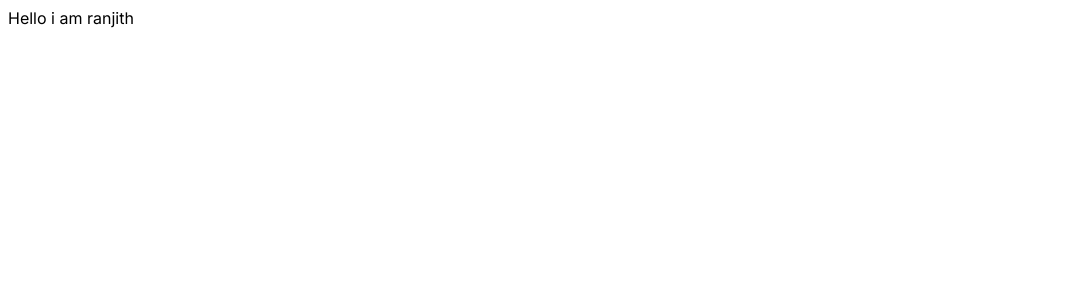
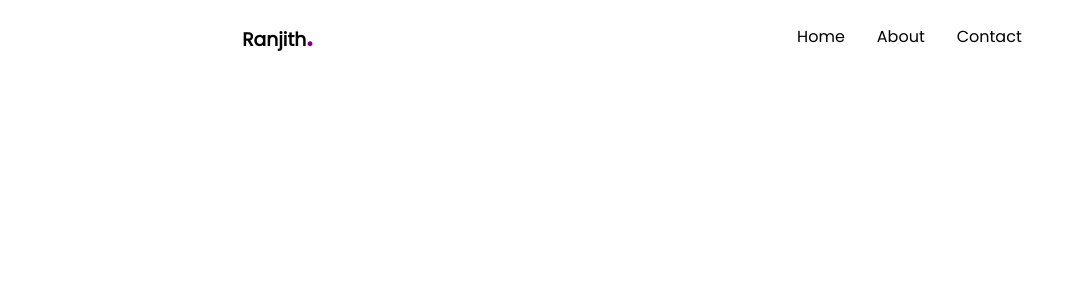
Before and after one commit to ranjithkumarr94/portfolio, a Next.js app: page / in a window 1280 px wide. Shown: the top 300 px of the page, without its empty margins (0-1076 px from the left). Built offline with nearby package versions, Linux system fonts and the light colour scheme.

Commit message:
feat: add navbar

```diff
--- a/package.json
+++ b/package.json
@@ -12,6 +12,7 @@
     "@emotion/react": "^11.11.4",
     "@emotion/styled": "^11.11.5",
     "@mui/material": "^5.16.0",
+    "@mui/system": "^5.16.0",
     "next": "14.2.3",
     "react": "^18",
     "react-dom": "^18"
--- a/src/app/components/NavBar/NavBar.tsx
+++ /dev/null
@@ -1,3 +0,0 @@
-export default function NavBar() {
-  return <>Hello i am ranjith</>;
-}
--- a/src/app/layout.tsx
+++ b/src/app/layout.tsx
@@ -1,9 +1,12 @@
 import type { Metadata } from "next";
+import { Poppins } from "next/font/google";
 
-import { Inter } from "next/font/google";
 import "./globals.css";
 
-const inter = Inter({ subsets: ["latin"] });
+const poppins = Poppins({
+  subsets: ["latin"],
+  weight: "400",
+});
 
 export const metadata: Metadata = {
   title: "Ranjith Kumar",
@@ -17,7 +20,7 @@ export default function RootLayout({
 }>) {
   return (
     <html lang="en">
-      <body className={inter.className}>{children}</body>
+      <body className={poppins.className}>{children}</body>
     </html>
   );
 }
--- a/src/app/page.tsx
+++ b/src/app/page.tsx
@@ -1,9 +1,13 @@
-import NavBar from "./components/NavBar/NavBar";
+"use client";
+
+import NavBar from "@/components/NavBar/NavBar";
+import { ThemeProvider } from "@mui/system";
+import { theme } from "./theme";
 
 export default function Home() {
   return (
-    <main>
+    <ThemeProvider theme={theme}>
       <NavBar />
-    </main>
+    </ThemeProvider>
   );
 }
--- /dev/null
+++ b/src/app/theme.ts
@@ -0,0 +1,7 @@
+import { createTheme } from "@mui/system";
+
+export const theme = createTheme({
+  typography: {
+    fontFamily: "poppins",
+  },
+});
--- /dev/null
+++ b/src/components/NavBar/NavBar.tsx
@@ -0,0 +1,26 @@
+import { Box, Link, Stack, Typography } from "@mui/material";
+
+import NavLinks from "../NavLinks/NavLinks";
+
+export default function NavBar() {
+  return (
+    <Box>
+      <Stack
+        direction="row"
+        sx={{ alignItems: "center", justifyContent: "space-around" }}
+      >
+        <Box>
+          <Typography variant="h3">
+            Ranjith<span style={{ color: "purple", fontSize: 30 }}>.</span>
+          </Typography>
+        </Box>
+        <Stack
+          direction="row"
+          sx={{ alignItems: "center", justifyContent: "space-between" }}
+        >
+          <NavLinks />
+        </Stack>
+      </Stack>
+    </Box>
+  );
+}
--- /dev/null
+++ b/src/components/NavLinks/NavLinks.tsx
@@ -0,0 +1,36 @@
+import { Box, Typography } from "@mui/material";
+import Link from "next/link";
+
+export default function NavLinks() {
+  const navLinks = [
+    {
+      name: "Home",
+      href: "/",
+    },
+    {
+      name: "About",
+      href: "/about",
+    },
+    {
+      name: "Contact",
+      href: "/contact",
+    },
+  ];
+
+  return (
+    <>
+      {navLinks.map((navLink) => (
+        <Box key={navLink.name} sx={{ p: 2 }}>
+          <Link
+            href={navLink.href}
+            style={{
+              textDecoration: "none",
+            }}
+          >
+            <Typography sx={{ color: "black" }}>{navLink.name}</Typography>
+          </Link>
+        </Box>
+      ))}
+    </>
+  );
+}
```
Also changed, not shown: 1 other file (tests, documents, lock files or other folders).
